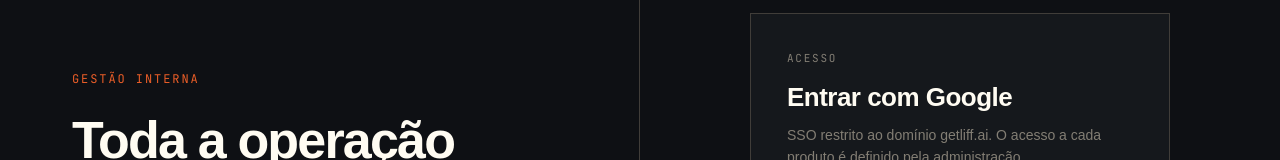
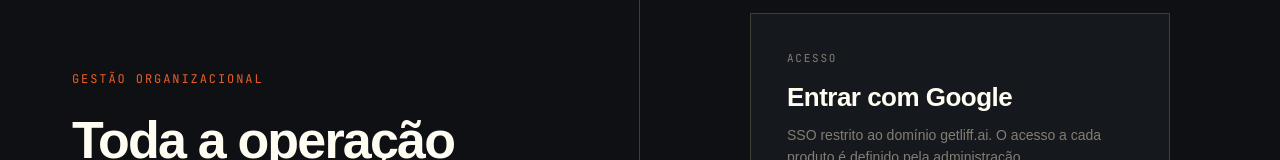
Before and after one commit to andreleme-liff/colmeia, a Next.js app: page /login in a window 1280 px wide. Shown: the part 187-347 px from the top of the page. Built offline with nearby package versions, Linux system fonts and the light colour scheme; no server answers; a web font is replaced by a local one.

Commit message:
Tagline: gestão organizacional
Co-Authored-By: Claude Fable 5.2 <noreply@anthropic.com>

```diff
--- a/app/components/Ops.tsx
+++ b/app/components/Ops.tsx
@@ -1027,7 +1027,7 @@ export default function Ops({ rotaInicial }: { rotaInicial: Rota }) {
         <div className="liff-aside-topo">
           <div className="liff-so-expandida" style={{ minWidth: 0 }}>
             <LiffSig name="go" size={24} tone={markTone(theme)} />
-            <div style={{ ...eyebrow(10, C.faint, "0.18em"), marginTop: 12 }}>GESTÃO INTERNA</div>
+            <div style={{ ...eyebrow(10, C.faint, "0.18em"), marginTop: 12 }}>GESTÃO ORGANIZACIONAL</div>
           </div>
           <button
             type="button"
--- a/app/login/LoginScreen.tsx
+++ b/app/login/LoginScreen.tsx
@@ -16,7 +16,7 @@ export default function LoginScreen({ erro, dominio }: { erro?: string; dominio:
       <div className="liff-login__pitch">
         <LiffSig name="go" size={34} tone={markTone(theme)} />
         <div>
-          <div style={{ ...eyebrow(12, C.accent), marginBottom: 24 }}>GESTÃO INTERNA</div>
+          <div style={{ ...eyebrow(12, C.accent), marginBottom: 24 }}>GESTÃO ORGANIZACIONAL</div>
           <h1
             style={{
               fontSize: 52,
```
